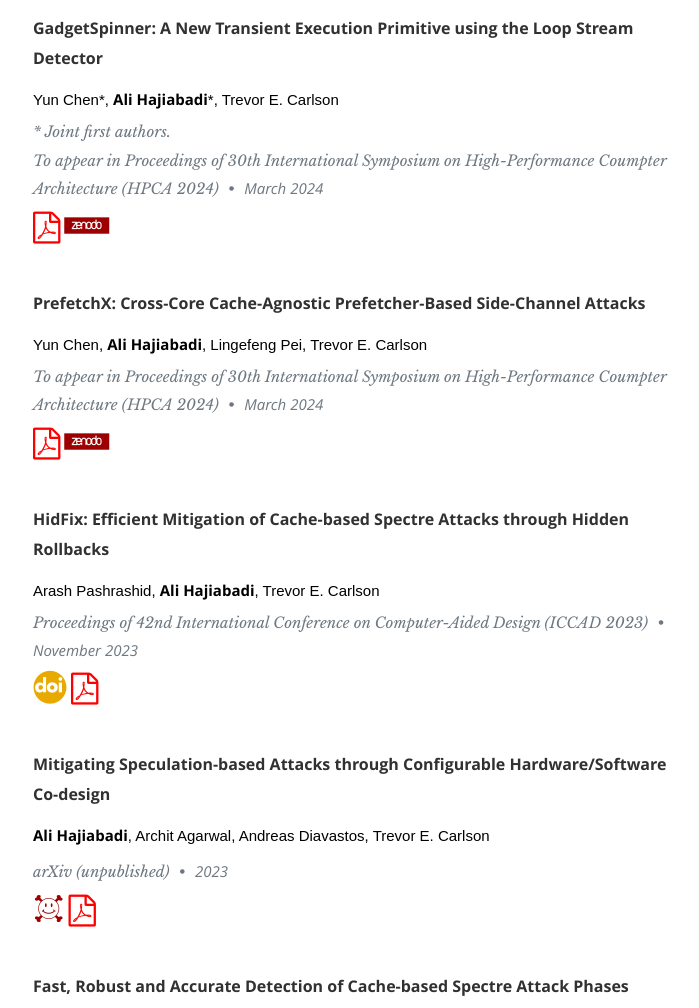
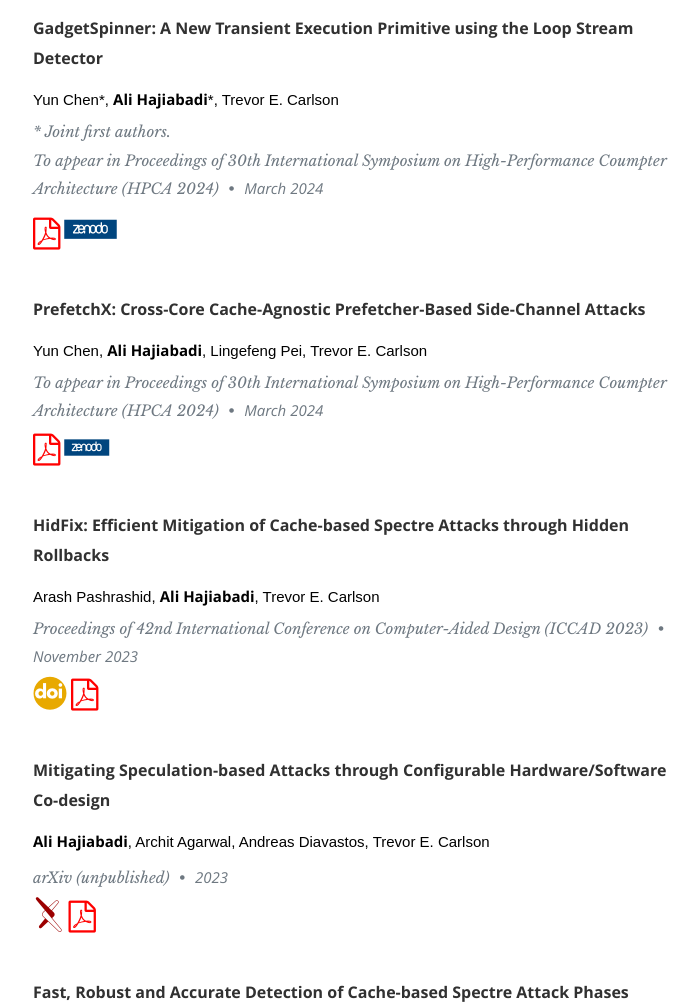
Before and after one commit to hajiabadi/hajiabadi.github.io, a plain HTML site: page index.html in a window 1280 px wide. Shown: the part 2879-3887 px from the top of the page, without its empty margins (372-1071 px from the left). Drawn offline with nearby package versions, Linux system fonts and the light colour scheme; files whose address does not match are found by name.

Commit message:
Update index.html

```diff
--- a/index.html
+++ b/index.html
@@ -21,7 +21,7 @@
    <link rel="stylesheet" href="css/layout.css">
    <link rel="stylesheet" href="css/media-queries.css">
    <link rel="stylesheet" href="css/magnific-popup.css">
-   <link rel="stylesheet" href="academicons-1.9.1/css/academicons.min.css"/>
+   <link rel="stylesheet" href="academicons-1.9.4/css/academicons.min.css"/>
    <link rel="stylesheet" href="https://cdnjs.cloudflare.com/ajax/libs/font-awesome/4.7.0/css/font-awesome.min.css">
 
    <!-- Script
@@ -257,7 +257,7 @@
                   </p>
             <p>
              <a href="papers/paper_gadget_spinner_hpca2024.pdf"><i class="fa fa-file-pdf-o" style="font-size:32px;color:red"></i></a>
-              <a href="https://zenodo.org/records/10100971"><i class="ai ai-zenodo" style="font-size:36px;color:#9C0000"></i></a>
+              <a href="https://zenodo.org/records/10100971"><i class="ai ai-zenodo" style="font-size:42px;color:#00457E"></i></a>
             </p>
                </div>
             </div> <!-- item end -->
@@ -273,7 +273,7 @@
                   </p>
             <p>
              <a href="papers/paper_prefetchX_hpca2024.pdf"><i class="fa fa-file-pdf-o" style="font-size:32px;color:red"></i></a>
-             <a href="https://zenodo.org/records/10118346"><i class="ai ai-zenodo" style="font-size:36px;color:#9C0000"></i></a>
+             <a href="https://zenodo.org/records/10118346"><i class="ai ai-zenodo" style="font-size:36px;color:#00457E"></i></a>
             </p>
                </div>
             </div> <!-- item end -->
```
